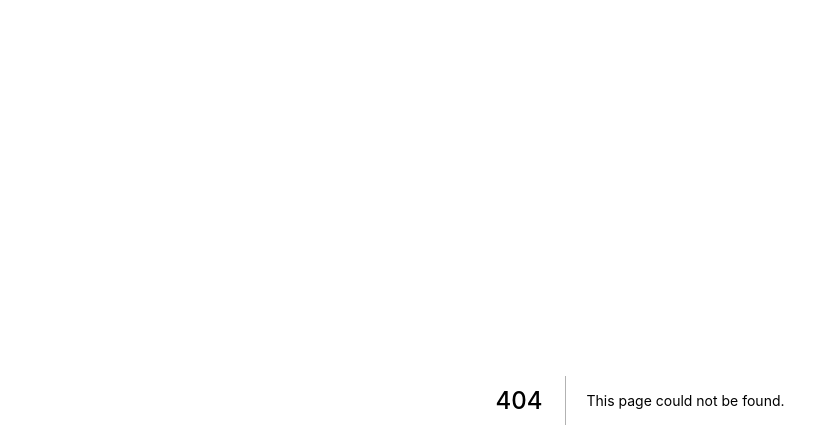
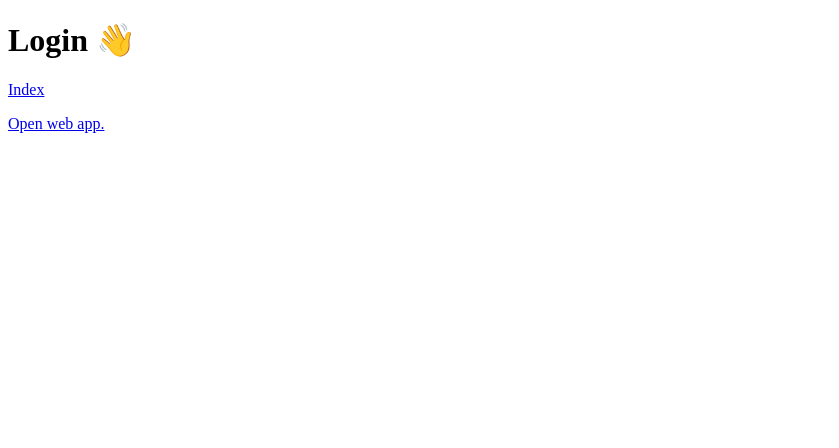
Before and after one commit to tingtt/webapp.flowfirmer, a Next.js app: page /login in a window 1280 px wide. Before the commit this address had no page. Shown: the top 448 px of the page, without its empty margins (0-839 px from the left). Built offline with nearby package versions, Linux system fonts and the light colour scheme.

Commit message:
ログイン画面のファイル作成

```diff
--- /dev/null
+++ b/pages/login.tsx
@@ -0,0 +1,19 @@
+import Link from 'next/link'
+
+const loginPage = () => (
+  <div>
+    <h1>Login 👋</h1>
+    <p>
+      <Link href="/">
+        <a>Index</a>
+      </Link>
+    </p>
+    <p>
+      <Link href="/app">
+        <a>Open web app.</a>
+      </Link>
+    </p>
+  </div>
+)
+
+export default loginPage
```
